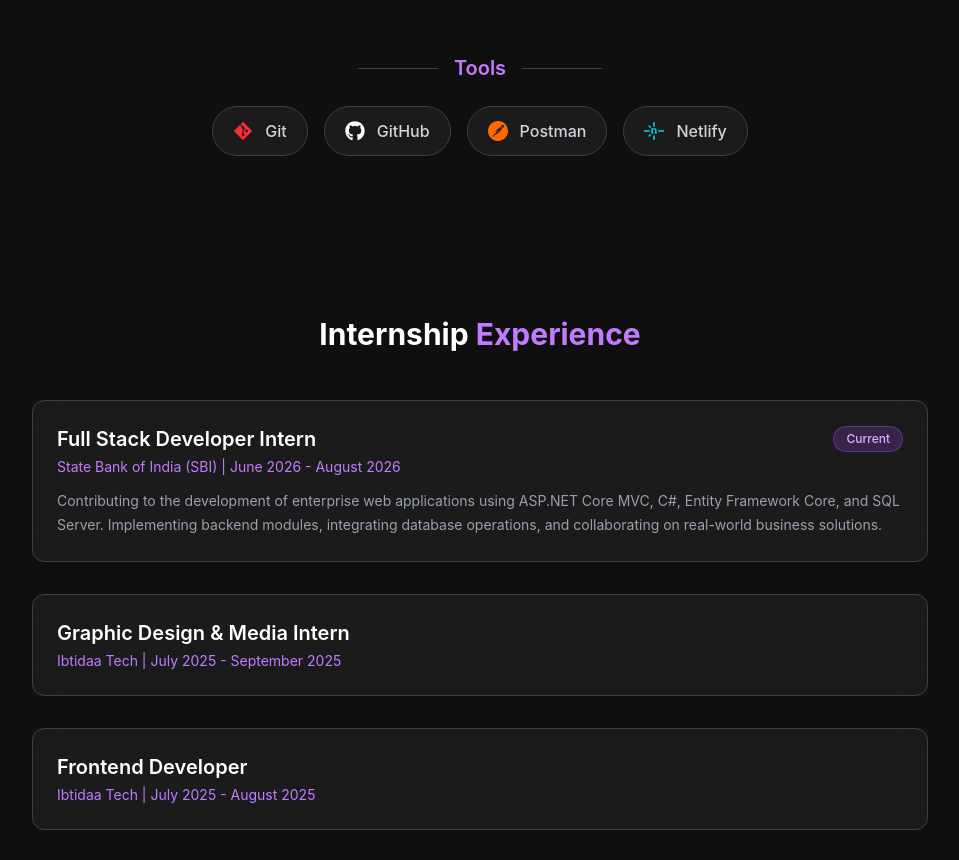
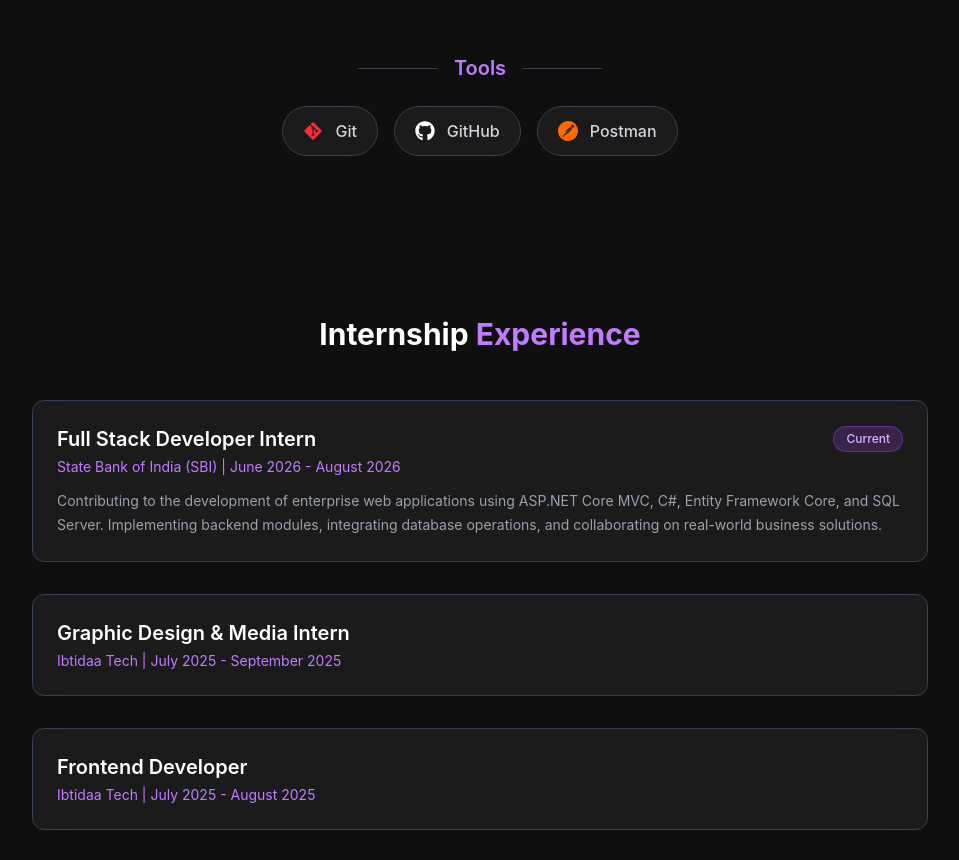
Before and after one commit to jahnvisrivastava01/Portfolio, a React (Vite) app: page / in a window 1280 px wide. Shown: the part 1626-2486 px from the top of the page, without its empty margins (160-1119 px from the left). Built offline with nearby package versions, Linux system fonts and the light colour scheme.

Commit message:
updated tools section

```diff
--- a/src/Skills.jsx
+++ b/src/Skills.jsx
@@ -71,7 +71,7 @@ const skillCategories = [
       { name: "Git", icon: <FaGitAlt className="text-red-500" /> },
       { name: "GitHub", icon: <FaGithub className="text-white" /> },
       { name: "Postman", icon: <SiPostman className="text-orange-500" /> },
-      { name: "Netlify", icon: <SiNetlify className="text-cyan-400" /> },
+
     ],
   },
 ];
```
